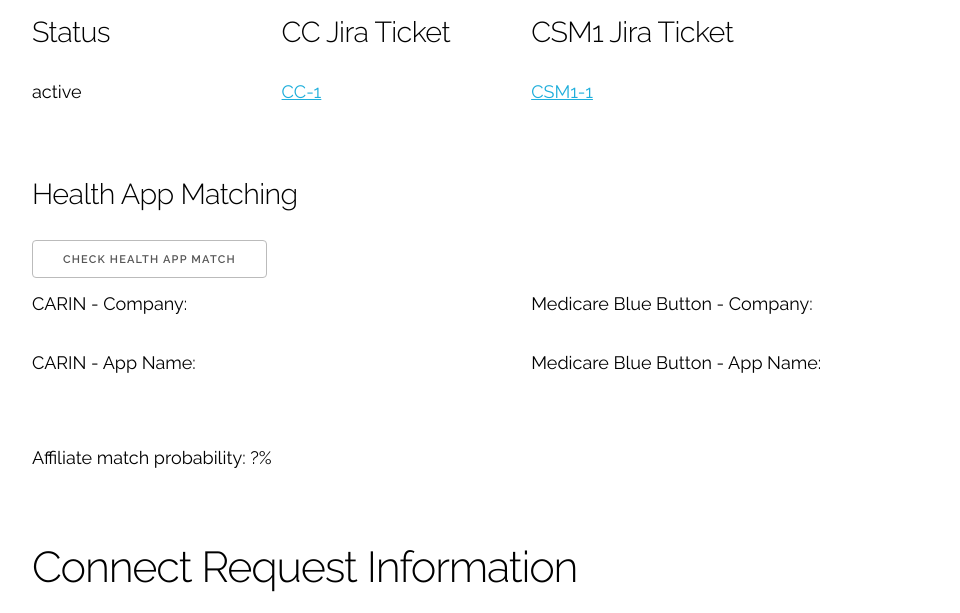
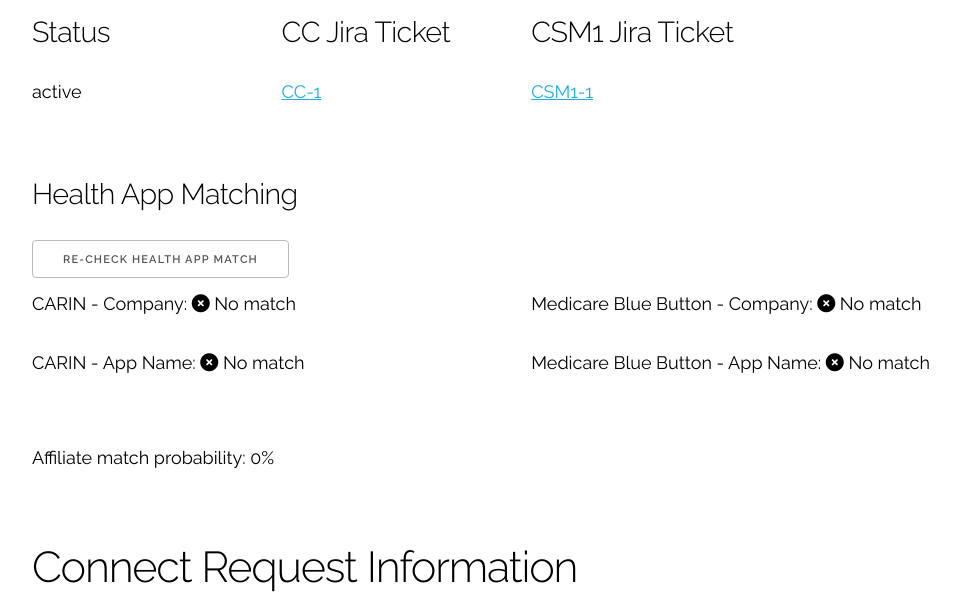
Before and after one commit to rodneygauna/H3O_Inferno, a Flask app: page /view_request/1 in a window 1280 px wide. Shown: the part 335-948 px from the top of the page, without its empty margins (128-1088 px from the left). Run offline with Flask 3, Linux system fonts and the light colour scheme; a user stored in the database is signed in; tables that the repository leaves empty hold one stand-in row (values such as "Sample post"); some libraries are stand-ins or nearby versions.

Commit message:
match fires when page loads

```diff
--- a/src/templates/requests/view_request.html
+++ b/src/templates/requests/view_request.html
@@ -55,7 +55,7 @@
   <!-- Health App Matching - Start -->
   <h5>Health App Matching</h5>
   <button id="matchButton" data-request-id="{{ connection_request.id }}">
-    Check Health App Match
+    Re-check Health App Match
   </button>
   <div class="row">
     <div class="six columns">
@@ -175,9 +175,34 @@
 </div>
 
 <script>
-  // Fetch the health app match info
+  // Function to update match result
+  function updateMatchResult(element, isMatch) {
+    element.innerHTML = isMatch
+      ? '<i class="fas fa-bolt"></i><span> Match</span>'
+      : '<i class="fas fa-circle-xmark"></i><span> No match</span>';
+  }
+
+  // Function to fetch match info
+  function fetchMatchInfo(requestId) {
+    fetch(`/healthapp_match/${requestId}`, {
+      method: "GET",
+    })
+      .then((response) => response.json())
+      .then((data) => {
+        // Update the HTML content based on the returned data
+        updateMatchResult(carinCompanyMatch, data.carin_company_match);
+        updateMatchResult(medicareCompanyMatch, data.medicare_company_match);
+        updateMatchResult(carinAppMatch, data.carin_app_match);
+        updateMatchResult(medicareAppMatch, data.medicare_app_match);
+        matchProbability.textContent = data.match_probability;
+      })
+      .catch((error) => {
+        console.error("An error occurred:", error);
+      });
+  }
+
+  // Fetch the health app match info when the page loads
   document.addEventListener("DOMContentLoaded", function () {
-    const matchButton = document.getElementById("matchButton");
     const carinCompanyMatch = document.getElementById("carinCompanyMatch");
     const medicareCompanyMatch = document.getElementById(
       "medicareCompanyMatch"
@@ -187,32 +212,15 @@
     const matchProbability = document.getElementById("matchProbability");
 
     const requestId = matchButton.getAttribute("data-request-id");
+    fetchMatchInfo(requestId);
+  });
 
-    matchButton.addEventListener("click", function () {
-      fetch(`/healthapp_match/${requestId}`, {
-        method: "GET",
-      })
-        .then((response) => response.json())
-        .then((data) => {
-          // Update the HTML content based on the returned data
-          carinCompanyMatch.innerHTML = data.carin_company_match
-            ? '<i class="fas fa-bolt"></i><span> Match</span>'
-            : '<i class="fas fa-circle-xmark"></i><span> No match</span>';
-          medicareCompanyMatch.innerHTML = data.medicare_company_match
-            ? '<i class="fas fa-bolt"></i><span> Match</span>'
-            : '<i class="fas fa-circle-xmark"></i><span> No match</span>';
-          carinAppMatch.innerHTML = data.carin_app_match
-            ? '<i class="fas fa-bolt"></i><span> Match</span>'
-            : '<i class="fas fa-circle-xmark"></i><span> No match</span>';
-          medicareAppMatch.innerHTML = data.medicare_app_match
-            ? '<i class="fas fa-bolt"></i><span> Match</span>'
-            : '<i class="fas fa-circle-xmark"></i><span> No match</span>';
-          matchProbability.textContent = data.match_probability;
-        })
-        .catch((error) => {
-          console.error("An error occurred:", error);
-        });
-    });
+  // Fetch the health app match info when the user clicks the button
+  const matchButton = document.getElementById("matchButton");
+  matchButton.addEventListener("click", function () {
+    const requestId = matchButton.getAttribute("data-request-id");
+    fetchMatchInfo(requestId);
   });
 </script>
+
 {% endblock content %}
```
